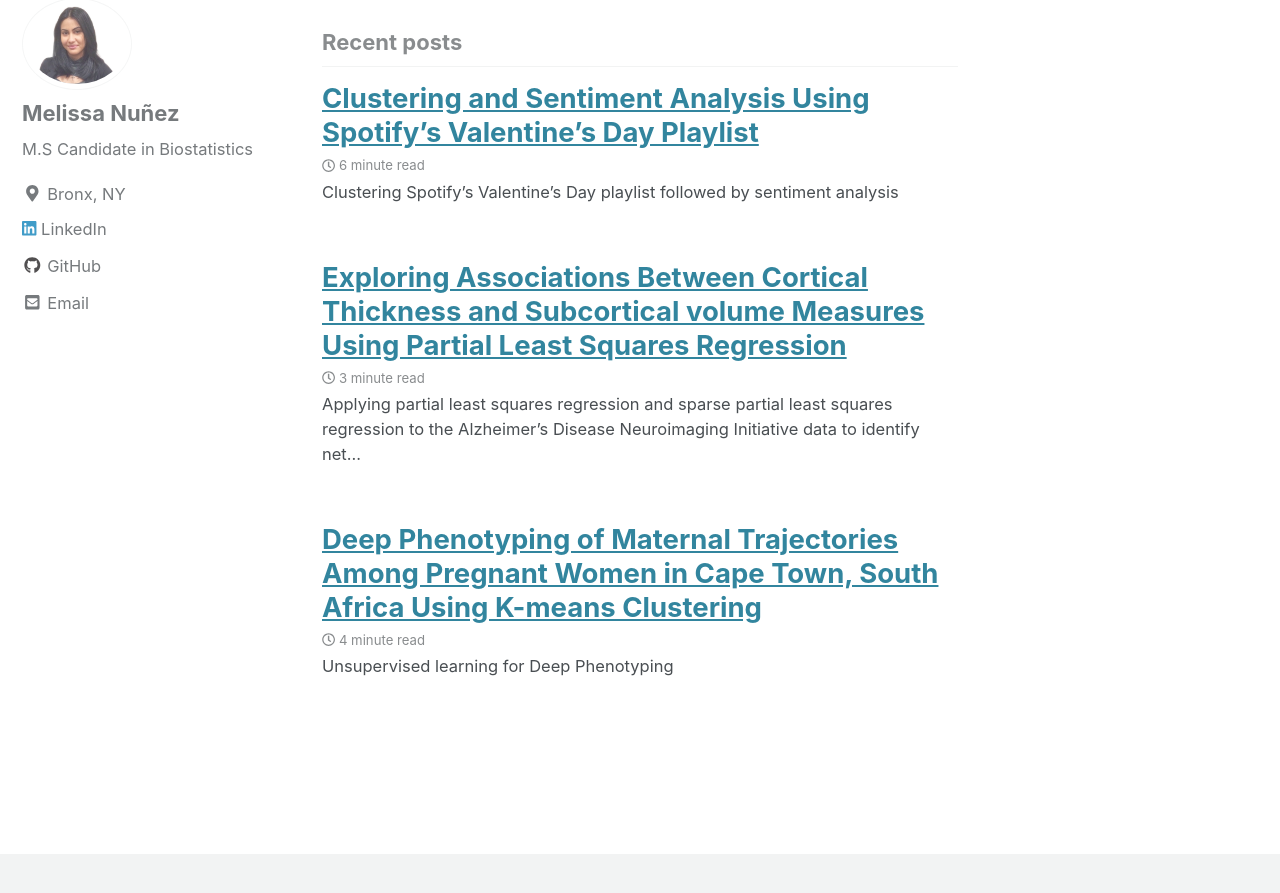
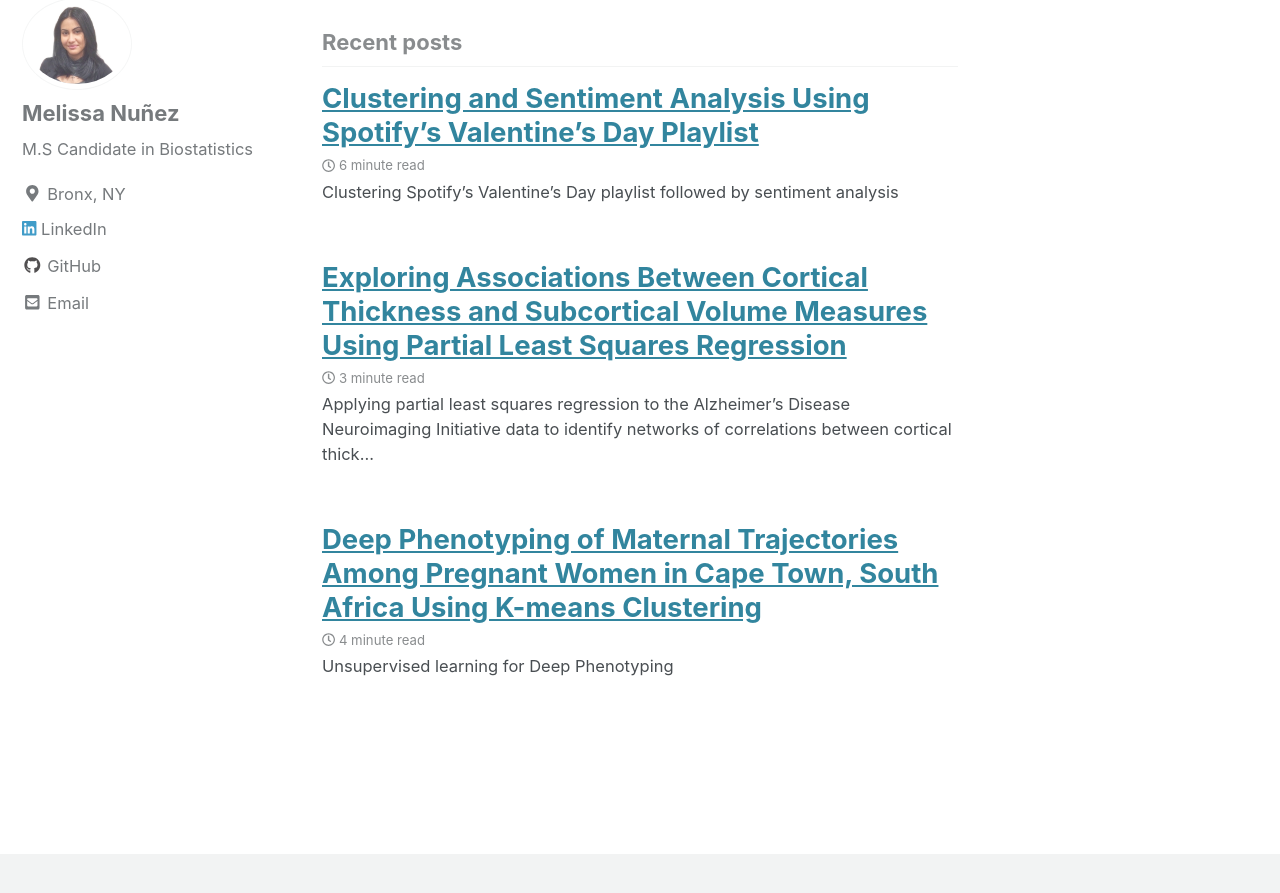
Before and after one commit to melissa-nunez/melissa-nunez.github.io, a Jekyll site: the page built from index.html, in a window 1280 px wide and 900 px high, scrolled down 603 px. Shown: the top 893 px of the window. Built offline with Jekyll 4.4.1, drawn with Linux system fonts in a browser that asks for light colours; cached includes are drawn as plain includes; the list of posts is cut into pages by our own code.

Commit message:
CHANGELOG.md

```diff
--- a/_posts/2019-02-22-plsr-splrs.md
+++ b/_posts/2019-02-22-plsr-splrs.md
@@ -1,8 +1,8 @@
 ---
-title: "Exploring Associations Between Cortical Thickness and Subcortical volume Measures Using Partial Least Squares Regression"
+title: "Exploring Associations Between Cortical Thickness and Subcortical Volume Measures Using Partial Least Squares Regression"
 date: 2018-10-14
 tags: [neuroimaging, cross-validation, plsr, R, regression]
-excerpt: "Applying partial least squares regression and sparse partial least squares regression to the Alzheimer's Disease Neuroimaging Initiative data to identify networks of correlations between cortical thickness measures and subcortical volume measures"
+excerpt: "Applying partial least squares regression to the Alzheimer's Disease Neuroimaging Initiative data to identify networks of correlations between cortical thickness and subcortical volume measures"
 header:
   image: "/images/plsr_banner.jpg"
 ---
```
